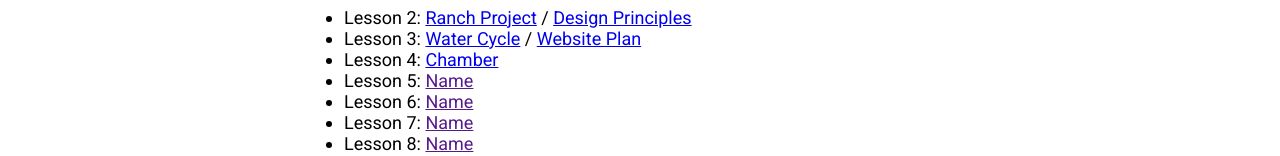
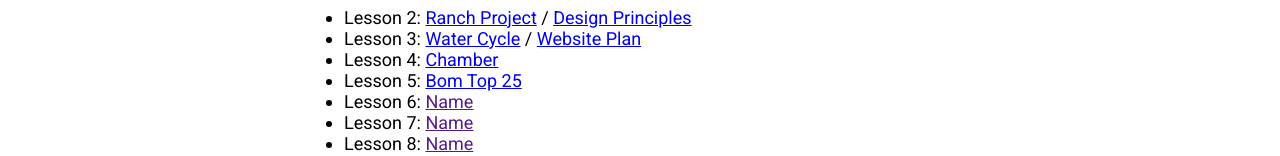
Before and after one commit to morganmann4/wdd230, a plain HTML site: page index.html in a window 1280 px wide. Shown: the part 430-586 px from the top of the page. Drawn offline with Linux system fonts and the light colour scheme.

Commit message:
added to homepage

```diff
--- a/index.html
+++ b/index.html
@@ -28,7 +28,7 @@
             <li>Lesson 2: <a href="ranch/">Ranch Project</a> / <a href="lesson2/design-principles.html">Design Principles</a></li>
             <li>Lesson 3: <a href="water_cycle/">Water Cycle</a> / <a href="lesson3/index.html">Website Plan</a></li>
             <li>Lesson 4: <a href="chamber/">Chamber</a></li>
-            <li>Lesson 5: <a href="">Name</a></li>
+            <li>Lesson 5: <a href="lesson5/">Bom Top 25</a></li>
             <li>Lesson 6: <a href="">Name</a></li>
             <li>Lesson 7: <a href="">Name</a></li>
             <li>Lesson 8: <a href="">Name</a></li>
```
